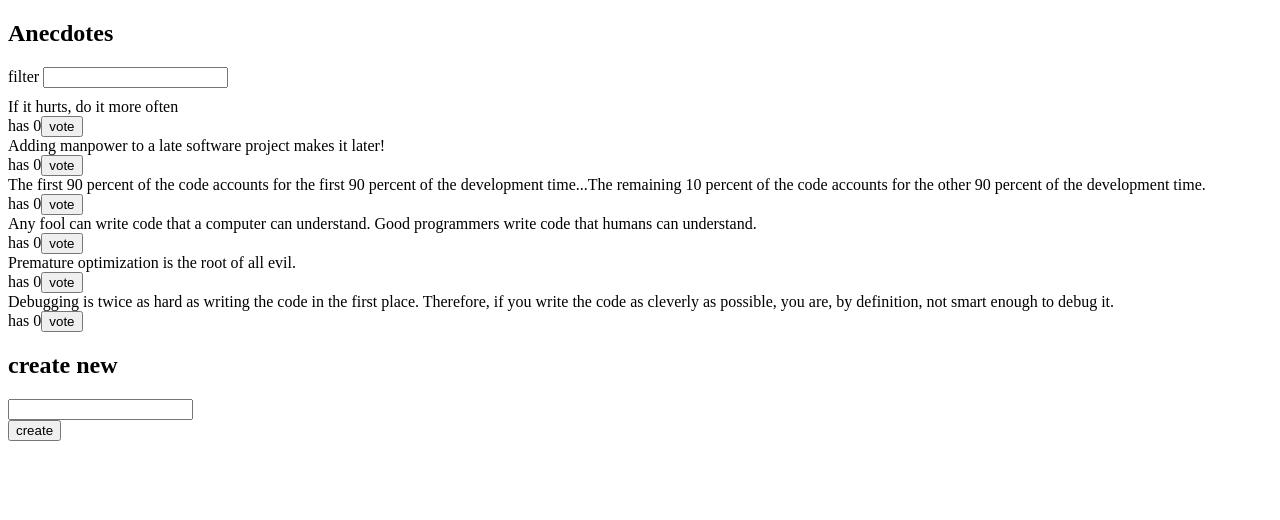
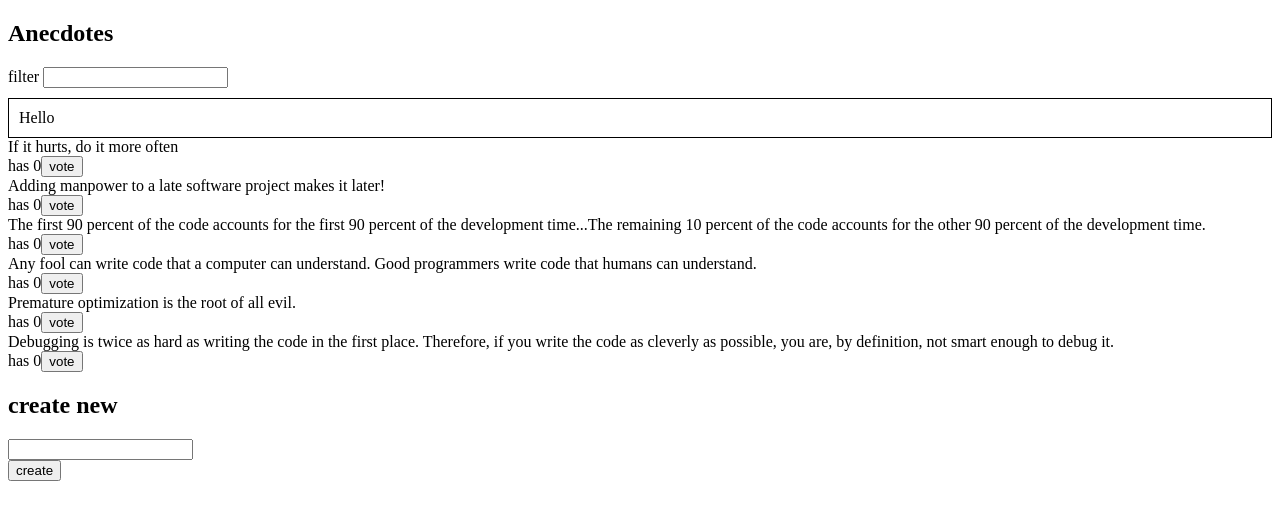
Before and after one commit to kesquive/fullstackopen, a React (Vite) app in the folder part6/redux-anecdotes/: page / in a window 1280 px wide. Shown: the top 520 px of the page. Built offline with nearby package versions, Linux system fonts and the light colour scheme.

Commit message:
6.12 better anecdotes step10

```diff
--- a/part6/redux-anecdotes/src/App.jsx
+++ b/part6/redux-anecdotes/src/App.jsx
@@ -1,12 +1,14 @@
 import AnecdoteForm from "./components/AnecdoteForm";
 import AnecdoteList from "./components/AnecdoteList";
 import Filter from "./components/Filter";
+import Notification from "./components/Notification";
 
 const App = () => {
   return (
     <div>
       <h2>Anecdotes</h2>
       <Filter />
+      <Notification />
       <AnecdoteList />
       <AnecdoteForm />
     </div>
--- /dev/null
+++ b/part6/redux-anecdotes/src/components/Notification.jsx
@@ -0,0 +1,13 @@
+import { useSelector } from "react-redux";
+
+const Notification = () => {
+  const notification = useSelector((state) => state.notification);
+  const style = {
+    border: "solid",
+    padding: 10,
+    borderWidth: 1,
+  };
+  return <div style={style}>{notification}</div>;
+};
+
+export default Notification;
--- /dev/null
+++ b/part6/redux-anecdotes/src/reducers/notificationReducer.js
@@ -0,0 +1,14 @@
+import { createSlice } from "@reduxjs/toolkit";
+
+const notificationSlice = createSlice({
+  name: "notification",
+  initialState: "Hello",
+  reducers: {
+    notificationChange(state, action) {
+      return action.payload ? action.payload : state;
+    },
+  },
+});
+
+export const { notificationChange } = notificationSlice.actions;
+export default notificationSlice.reducer;
--- a/part6/redux-anecdotes/src/store.jsx
+++ b/part6/redux-anecdotes/src/store.jsx
@@ -1,11 +1,13 @@
 import { configureStore } from "@reduxjs/toolkit";
 import anecdoteReducer from "./reducers/anecdoteReducer";
 import filterReducer from "./reducers/filterReducer";
+import notificationReducer from "./reducers/notificationReducer";
 
 const store = configureStore({
   reducer: {
     anecdotes: anecdoteReducer,
     filter: filterReducer,
+    notification: notificationReducer,
   },
 });
 
```
Also changed, not shown: part6/redux-anecdotes/src/components/Notification.js (deleted, +0 -14 lines).
